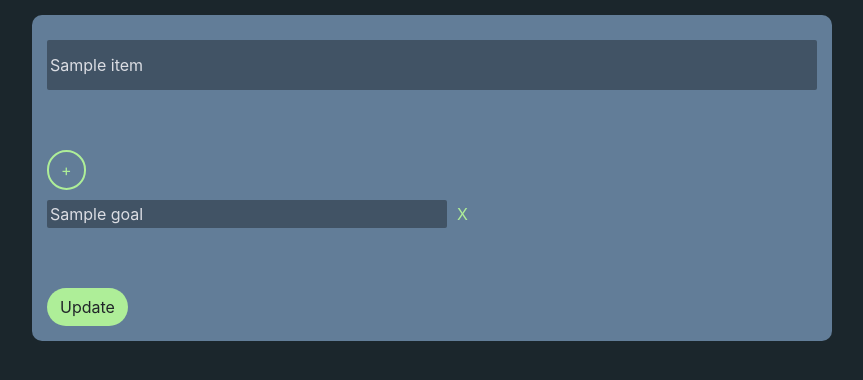
After one commit to musakazem/studymate, a Django app: page /update/1/ in a window 1280 px wide. The commit adds this page. Shown: the top 380 px of the page, without its empty margins (208-1071 px from the left). Run offline with Django 3.2, Linux system fonts and the light colour scheme; tables that the repository leaves empty hold one stand-in row (values such as "Sample post"); some libraries are stand-ins or nearby versions.

Commit message:
Added edit_item form templates. Added screenshots of app

```diff
--- a/app/templates/app/add-form.html
+++ b/app/templates/app/add-form.html
@@ -3,6 +3,7 @@
 <!DOCTYPE html>
 <html>
 <head>
+	<meta charset="UTF-8">
 	<title>Add</title>
 
 	<link rel="stylesheet" type="text/css" href="{% static 'assets/bootstrap/css/bootstrap.min.css' %}">
--- a/app/templates/app/dashboard-page.html
+++ b/app/templates/app/dashboard-page.html
@@ -3,6 +3,7 @@
 <!DOCTYPE html>
 <html>
 <head>
+	<meta charset="UTF-8">
 	<title>Study Mate</title>
 	<link rel="stylesheet" type="text/css" href="{% static 'assets/bootstrap/css/bootstrap.min.css' %}">
 	<link rel="stylesheet" type="text/css" href="{% static 'assets/css/progress-page.css' %}">
--- a/app/templates/app/edit-form.html
+++ b/app/templates/app/edit-form.html
@@ -3,6 +3,7 @@
 <!DOCTYPE html>
 <html>
 <head>
+	<meta charset="UTF-8">
 	<title>Edit</title>
 	<link rel="stylesheet" type="text/css" href="{% static 'assets/bootstrap/css/bootstrap.min.css' %}">
 	<link rel="stylesheet" type="text/css" href="{% static 'assets/css/progress-page.css' %}">
--- /dev/null
+++ b/app/templates/app/edit_item-form.html
@@ -0,0 +1,46 @@
+{% load static %}
+
+<!DOCTYPE html>
+<html>
+<head>
+	<meta charset="UTF-8">
+	<title>edit-item</title>
+
+	<link rel="stylesheet" type="text/css" href="{% static 'assets/bootstrap/css/bootstrap.min.css' %}">
+	<link rel="stylesheet" type="text/css" href="{% static 'assets/css/edit_item-form.css' %}">
+</head>
+<body>
+	<div class="container">
+		<div class="main">
+			<form id = "add-form" action="{% url 'updateForm' pk=item.id%}">
+				{% csrf_token %}
+
+				<input id="title_inp" type="text" value="{{item.title}}" name="">
+				<br><button id="add-btn" onclick="createNewElement();" class="btn" type="submit">+</button><br>
+				<div id="add-goals">
+					{% for goal in goals %}
+					<div>
+						<input type="text" value="{{goal.name}}" name=""><a href = '#' onclick = 'remove(this);'>X</a>
+					</div>
+					{% endfor %}
+				</div>
+				<button class="btn" type="submit">Update</button>
+			</form>
+		</div>
+	</div>
+
+
+	<script type="text/javascript">
+		function createNewElement() {
+
+			var element = "<div><input type='text' value='chapter1' name=''><a href = '#' onclick = 'remove(this);'>X</a></div>";
+			document.getElementById("add-goals").innerHTML += element;
+		}
+
+		function remove(el) {
+			var element = el.parentElement;
+			element.remove();
+		}
+	</script>
+</body>
+</html>
--- a/app/urls.py
+++ b/app/urls.py
@@ -6,5 +6,6 @@ urlpatterns = [
 	path('', views.dashboard, name = 'dashboard'),
 	path('add/', views.addForm, name = 'addForm'),
 	path('edit/<int:pk>/', views.editForm, name  = 'editForm'),
+	path('update/<int:pk>/', views.updateForm, name = 'updateForm'),
 
 ]
--- a/app/views.py
+++ b/app/views.py
@@ -36,15 +36,20 @@ def addForm(request):
 		print(post_title)
 		print(names)
 
-		title_obj = Items(title = post_title)
-		title_obj.save()
+		if not post_title or names == ['']:
 
-		title_id = Items.objects.get(title = post_title).id
-		for name in names:
-			name_obj = Goals(name = name, item_id = title_id)
-			name_obj.save()
+			return render(request, 'add-form.html')
 
-		return render(request, 'add-form.html')
+		else:
+			title_obj = Items(title = post_title)
+			title_obj.save()
+
+			title_id = Items.objects.get(title = post_title).id
+			for name in names:
+				name_obj = Goals(name = name, item_id = title_id)
+				name_obj.save()
+
+			return redirect('dashboard')
 
 	return render(request, 'add-form.html')
 
@@ -73,3 +78,18 @@ def editForm(request, pk):
 
 
 	return render(request, 'edit-form.html',context)
+
+def updateForm(request, pk):
+
+	item = Items.objects.get(id = pk)
+	goals = Goals.objects.filter(item_id = pk)
+
+	context = {
+
+		"item": item,
+		"goals": goals,
+	}
+
+
+
+	return render(request, 'edit_item-form.html', context)
--- /dev/null
+++ b/static/assets/css/edit_item-form.css
@@ -0,0 +1,89 @@
+/*Global styles*/
+
+body{
+	background-color: #1B262C;
+}
+
+.main{
+	width: 800px;
+	background-color: #627D98;
+	padding: 15px;
+	margin: 15px auto;
+	border-radius: 10px;
+}
+
+hr{
+	height: 1px;
+	background-color: #BBE1FA;
+}
+
+button{
+	border-radius: 20px !important;
+	background-color: #AEEE98 !important;
+	margin: 50px 0 0 0;
+}
+
+button a{
+	color: #1B262C;
+	text-decoration: none;
+}
+
+button a:hover{
+	color: #1B262C;
+	text-decoration: none;
+}
+
+h3{
+	color: #FAFAFA;
+	font-size: 20px;
+	font-weight: normal;
+}
+
+p{
+	color: #FAFAFA;
+	font-weight: bold;
+}
+
+#add-form input{
+	background-color: #415365;
+	border: 1px solid transparent;
+	border-radius: 2px;
+	margin: 10px 0;
+
+	max-width: 400px;
+	width: 100%;
+
+	transition: 0.3s;
+
+	color: #DBDDE3;
+}
+
+#add-form input:focus{
+	outline: none !important;
+	border: 1px solid #81AD75;
+}
+
+#add-form a{
+	color: #AEEE98;
+	margin: 10px 10px;
+}
+
+#add-form a:hover{
+	text-decoration: none;
+}
+/*---------------------------------------*/
+
+#title_inp {
+
+	max-width: none !important;
+	width: 100%;
+	margin-bottom: 25px;
+	height: 50px;
+}
+
+#add-btn {
+	background-color: transparent !important;
+	border-color: #AEEE98;
+	color: #AEEE98;
+	border-width: 2px;
+}
```
Also changed, not shown: Site Preview (images)/Add Form.png (added), Site Preview (images)/Check List page.png (added), Site Preview (images)/dashboard.png (added), 5 other files.
